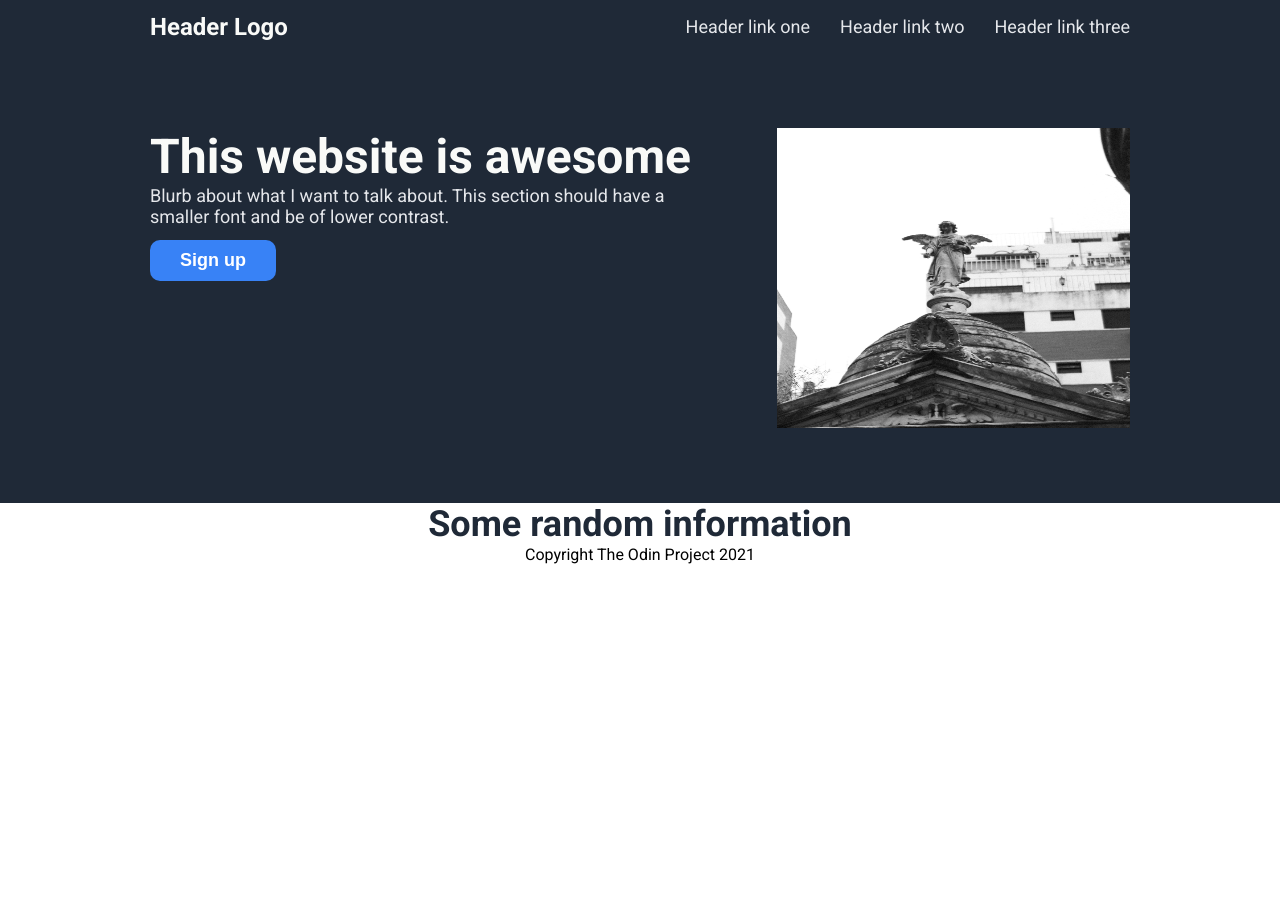
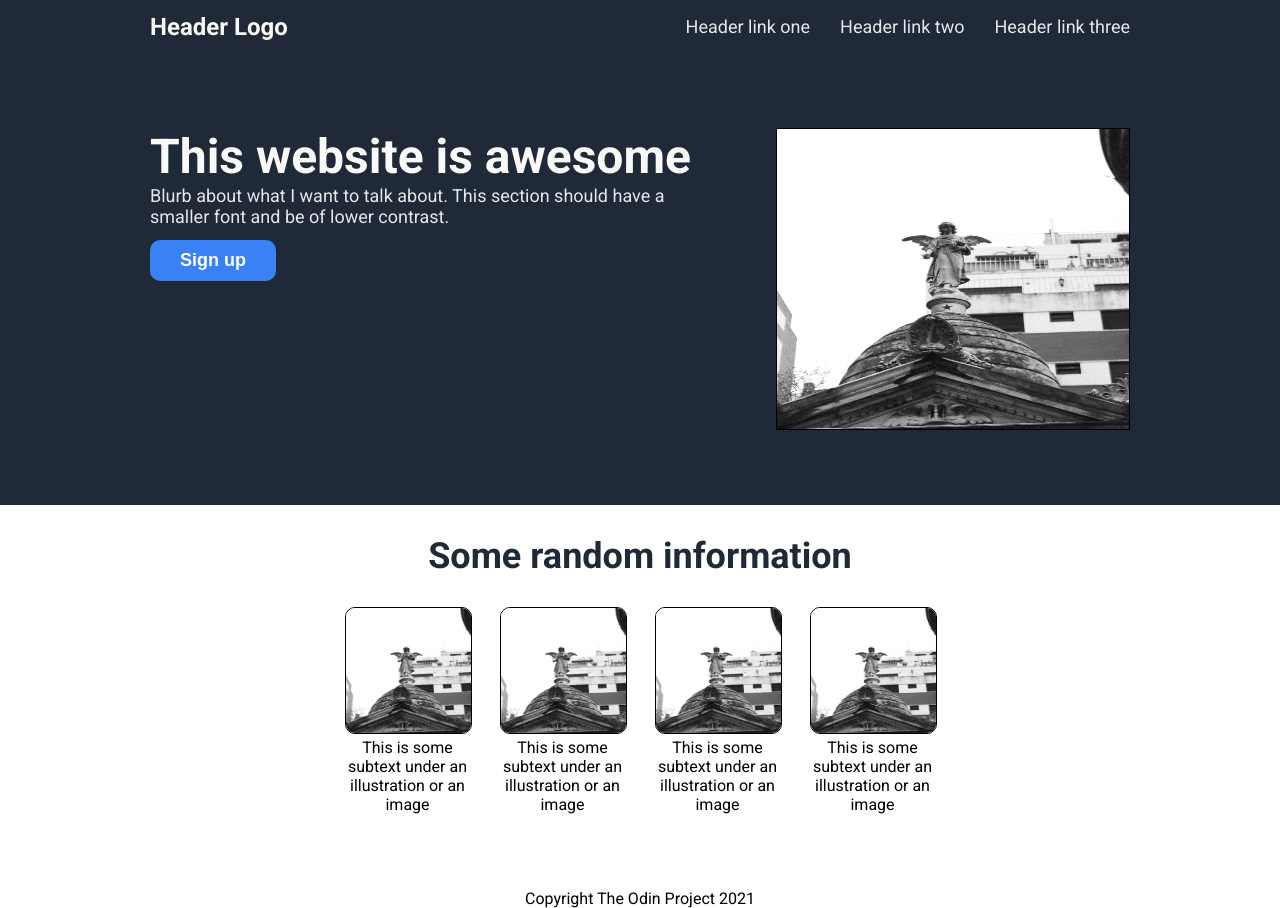
Before and after one commit to soysauce4444/odin-landing-page, a plain HTML site: page index.html in a window 1280 px wide. Before the commit the page ends 800 px from the top, so only its background shows below. Drawn offline with Linux system fonts and the light colour scheme.

Commit message:
Fix text overflow, style images Add separate dimension for .img to prevent text overflow from .img-container Add flex & styles to img (borders & corners) Info section complete.

```diff
--- a/index.html
+++ b/index.html
@@ -25,14 +25,32 @@
             <div>Blurb about what I want to talk about. This section should have a smaller font and be of lower contrast.</div>
             <button>Sign up</button>
         </div>
-        <img src="pexels-mar-delgado-13233270.jpg" alt="Roof of a cathedral with an angel on top">
+        <img style="width: 500px; height: 300px; border-radius: 0;" src="pexels-mar-delgado-13233270.jpg" alt="Roof of a cathedral with an angel on top">
     </div>
     <div class="info">
         <div class="info-header">Some random information</div>
         <div class="info-container">
-
+            <div class="img-container">
+                <img src="pexels-mar-delgado-13233270.jpg" alt="Roof of a cathedral with an angel on top">
+                <div>This is some subtext under an illustration or an image</div>
+            </div>
+            <div class="img-container">
+                <img src="pexels-mar-delgado-13233270.jpg" alt="Roof of a cathedral with an angel on top">
+                <div>This is some subtext under an illustration or an image</div>
+            </div>
+            <div class="img-container">
+                <img src="pexels-mar-delgado-13233270.jpg" alt="Roof of a cathedral with an angel on top">
+                <div>This is some subtext under an illustration or an image</div>
+            </div>
+            <div class="img-container">
+                <img src="pexels-mar-delgado-13233270.jpg" alt="Roof of a cathedral with an angel on top">
+                <div>This is some subtext under an illustration or an image</div>
+            </div>
         </div>
     </div>
-    <footer>Copyright The Odin Project 2021</footer>
+    <div class="quote">
+
+    </div>
+    <div class="footer">Copyright The Odin Project 2021</div>
 </body>
 </html>
--- a/style.css
+++ b/style.css
@@ -61,17 +61,31 @@ button {
     font-weight: bold;
 }
 
-img {
-    width: 500px;
-    height: 300px;
-}
-
-.info {
-    text-align: center;
-}
-
 .info-header {
     font-size: 36px;
     font-weight: bolder;
     color: #1F2937;
+    padding: 30px;
 }
+
+.info {
+    display: flex;
+    flex-direction: column;
+    margin-bottom: 75px;
+}
+
+.info-container {
+    display: flex;
+    justify-content: center;
+    gap: 30px;
+}
+
+.img-container, img {
+    width: 125px;
+}
+
+img {
+    height: 125px;
+    border: 1px solid black;
+    border-radius: 10px;
+}
```
